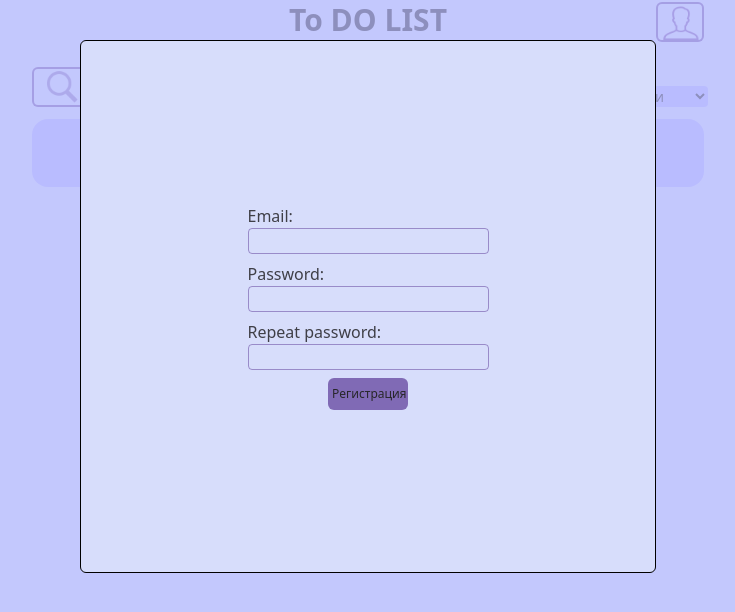
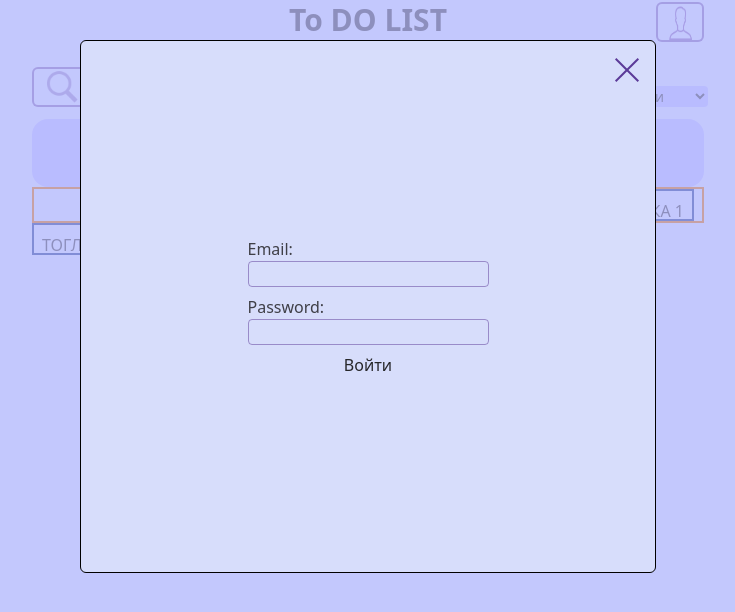
Before and after one commit to SharikovStepan/todo-list, a React (Vite) app: page / in a window 1280 px wide. Both pictures are taken after a click on the button 952 px from the left and 22 px from the top of the page. Shown: the top 612 px of the page, without its empty margins (272-1007 px from the left). Built offline with nearby package versions, Linux system fonts and the light colour scheme.

Commit message:
start work with motion

```diff
--- a/package.json
+++ b/package.json
@@ -11,6 +11,7 @@
   },
   "dependencies": {
     "@tailwindcss/vite": "^4.1.11",
+    "motion": "^12.23.21",
     "react": "^19.1.0",
     "react-dom": "^19.1.0",
     "tailwindcss": "^4.1.11"
--- a/src/App.css
+++ b/src/App.css
@@ -37,3 +37,40 @@
 .input {
   @apply w-full h-full px-1 focus:outline-2 focus:outline-primary rounded-sm;
 }
+
+.close-cross {
+  cursor: pointer;
+}
+.close-cross::before,
+.close-cross::after {
+  /* @apply bg-primary; */
+  background-color: #5c3a98;
+  content: "";
+  position: absolute;
+  top: 50%;
+  left: 0;
+  width: 100%;
+  height: 2px;
+  transition: all 0.3s ease;
+}
+.close-cross::before {
+  transform: rotate(45deg);
+}
+.close-cross::after {
+  transform: rotate(-45deg);
+}
+
+@media (hover: hover) {
+  .close-cross:hover::before,
+  .close-cross:hover::after {
+    box-shadow: 0px 0px 2px #5c3a98;
+  }
+  .hover-note {
+	will-change: transform;
+    @apply hover:border-primary hover:transform-flat hover:scale-[1.01];
+  }
+  .hover-button {
+    will-change: transform;
+    @apply hover:bg-secondary;
+  }
+}
--- a/src/App.jsx
+++ b/src/App.jsx
@@ -1,4 +1,5 @@
 import { useEffect, useReducer, useState } from "react";
+import { AnimatePresence, motion, transform } from "motion/react";
 import "./App.css";
 import Button from "./components/Button";
 import Note from "./components/Note";
@@ -45,10 +46,11 @@ function sortReducer(state, action) {
 }
 
 const initialUiState = {
+  isUser: false,
   isNoteEdit: false,
   isSearch: false,
-  isSignUp: true,
-  isLogIn: false,
+  isSignUp: false,
+  isLogIn: true,
 };
 
 const initialSortState = {
@@ -59,6 +61,7 @@ const initialSortState = {
 };
 
 function App() {
+  const [isSecond, setIsSecond] = useState(false);
   const [isLogined, setIsLogined] = useState(false);
 
   const [sortState, dispatchSort] = useReducer(sortReducer, initialSortState);
@@ -104,8 +107,6 @@ function App() {
 
     dispatchSort({ type: "currentTag", value: tagNum });
     localStorage.setItem("tag", tagNum);
-
-    console.log("смена тега");
 
     if (sortState.searchText == "") {
       setNotesData(filterNotesByTag(tagNum, sortState.sortDirection));
@@ -181,10 +182,17 @@ function App() {
   };
 
   const editNote = (e) => {
-    const noteToEdit = notesData.filter((note) => note.noteId == e.currentTarget.id);
+    if (!e.target.closest("button")) {
+      const noteToEdit = notesData.find((note) => note.noteId == e.currentTarget.id);
+      console.log("noteToEditnoteToEdit", noteToEdit);
 
-    if (e.target.closest("button")) {
-      localStorage.removeItem(noteToEdit[0].noteId);
+      setNoteToEdit(noteToEdit);
+      dispatchUiState({ type: "isNoteEdit", value: true });
+    }
+  };
+
+  const deleteNote = (id) => {
+    localStorage.removeItem(id);
 
     if (sortState.searchText == "") {
       setNotesData(filterNotesByTag(sortState.currentTag, sortState.sortDirection));
@@ -193,18 +201,11 @@ function App() {
     }
 
     const uniqueTagsArr = checkUniqueTags(getLocalNotes());
-
     const sortedTags = sortTags(uniqueTagsArr);
-
     const isTag = sortedTags.some((tagObj) => tagObj.id == sortState.currentTag);
-
     if (sortState.currentTag != "0" && !isTag) {
       changeTag();
       setTags([DEFAULT_TAG, ...sortedTags]);
-      }
-    } else if (!e.target.closest("label")) {
-      setNoteToEdit(...noteToEdit);
-      dispatchUiState({ type: "isNoteEdit", value: true });
     }
   };
 
@@ -218,7 +219,6 @@ function App() {
     }
   }, [isLogined]);
 
-
   const getLogIn = (email, password) => {
     console.log("email APP", email);
     console.log("password APP", password);
@@ -230,32 +230,19 @@ function App() {
     console.log("repeatPassword APP", repeatPassword);
   };
 
+  const closeModal = () => {
+    dispatchUiState({ type: "isUser", value: false });
+  };
+
   return (
     <>
       <div className="flex flex-col gap-3 w-2xs sm:w-xl md:w-2xl">
-        {(uiState.isNoteEdit || uiState.isUser) && <BlurMask />}
+        <AnimatePresence>{(uiState.isNoteEdit || uiState.isUser) && <BlurMask />}</AnimatePresence>
         <div className="w-full sm:relative flex flex-col justify-center items-center mt-0.5">
           <h1 className="font-bold text-3xl mx-auto">To DO LIST</h1>
           <Button
             onClick={userInfo}
-            className={[
-              "bg-primary-bg",
-              "hover:bg-secondary",
-              "border-2",
-              "border-primary",
-              "w-10",
-              "h-8",
-              "flex",
-              "justify-center",
-              "items-center",
-              "sm:w-12",
-              "sm:h-10",
-              "absolute",
-              "top-2",
-              "sm:top-0",
-              "sm:right-0",
-              "right-2",
-            ]}>
+            className={`bg-primary-bg hover-button border-2 border-primary w-10 h-8 flex justify-center items-center sm:w-12 sm:h-10 absolute top-2 sm:top-0 sm:right-0 right-2`}>
             <img className="w-full h-full" src={isLogined ? `images/loginTrue.png` : `images/login.png`} alt="login" />
           </Button>
           <UserName>{userData.user ? userData?.email : "пользователь: гость"}</UserName>
@@ -264,10 +251,10 @@ function App() {
           <div className="absolute top-2 left-2 sm:relative sm:top-0 sm:left-0 sm:justify-self-start">
             <Button
               onClick={() => switchSearchStatus(!uiState.isSearch)}
-              className={["bg-primary-bg", "hover:bg-secondary", "border-2", "border-primary", "w-10", "h-8", "rounded-[50%]", "flex", "justify-center", "items-center", "sm:w-15", "sm:h-10"]}>
+              className={`bg-primary-bg hover-button border-2 border-primary w-10 h-8 rounded-[50%] flex justify-center items-center sm:w-15 sm:h-10`}>
               <img className="h-full" src="images/search.png" alt="search" />
             </Button>
-            {uiState.isSearch && <Search onClick={() => switchSearchStatus(false)} onChangeSearchInput={getNotesBySearchText} />}
+            <AnimatePresence>{uiState.isSearch && <Search key="search" onClick={() => switchSearchStatus(false)} onChangeSearchInput={getNotesBySearchText} />}</AnimatePresence>
           </div>
           <div className="justify-self-start sm:justify-self-center">
             <Button
@@ -275,7 +262,7 @@ function App() {
                 setNoteToEdit("");
                 dispatchUiState({ type: "isNoteEdit", value: true });
               }}
-              className={["bg-primary", "text-zinc-700", "hover:bg-secondary", "text-xs", "w-20", "h-6", "sm:w-30", "sm:h-10", "sm:text-base"]}>
+              className={`bg-primary text-zinc-700 hover-button text-xs w-20 h-6 sm:w-30 sm:h-10 sm:text-base`}>
               Добавить
             </Button>
           </div>
@@ -286,22 +273,7 @@ function App() {
               </OptionList>
               <Button
                 onClick={changeSortDirection}
-                className={[
-                  "flex",
-                  "justify-center",
-                  "bottom-0",
-                  "left-0",
-                  "absolute",
-                  "bg-primary-bg",
-                  "sm:h-5",
-                  "hover:bg-secondary",
-                  "border",
-                  "border-primary",
-                  "w-5",
-                  "h-4.5",
-                  "text-xs",
-                  "-translate-x-[calc(100%+4px)]",
-                ]}>
+                className={`flex justify-center bottom-0 left-0 absolute bg-primary-bg sm:h-5 hover-button border border-primary w-5 h-4.5 text-xs -translate-x-[calc(100%+4px)]`}>
                 <img className="h-full" src="images/sorting.png" alt="sorting" />
               </Button>
             </div>
@@ -317,6 +289,7 @@ function App() {
             notesData.map((note) => {
               return (
                 <Note
+                  onDelete={deleteNote}
                   sortNum={sortState.sortType}
                   onClick={editNote}
                   bgColor={`bg-note-${note.priority}`}
@@ -325,7 +298,7 @@ function App() {
                   dateCreate={note.dateCreate}
                   key={note.noteId}
                   id={note.noteId}>
-                  {note.name}{" "}
+                  {note.name}
                 </Note>
               );
             })
@@ -334,8 +307,41 @@ function App() {
           )}
         </div>
       </div>
+      <AnimatePresence>
         {uiState.isNoteEdit && <EditNote noteToEdit={noteToEdit} onSave={addNewNote} onClose={() => dispatchUiState({ type: "isNoteEdit", value: false })} />}
-      {uiState.isUser && <div className="modal flex flex-col">{uiState.isLogIn ? <LogIn getLogIn={getLogIn} /> : uiState.isSignUp ? <SingUp registration={registration} /> : <UserInfo />}</div>}
+        {uiState.isUser && (
+          <motion.div
+            initial={{ opacity: 0, scale: 0.97 }}
+            animate={{ opacity: 1, scale: 1, transition: { duration: 0.5, type: "spring", damping: 10 } }}
+            exit={{ opacity: 0, scale: 0.97 }}
+            className="modal flex flex-col will-change-transform">
+            {uiState.isLogIn ? <LogIn getLogIn={getLogIn} onClose={closeModal} /> : uiState.isSignUp ? <SingUp registration={registration} onClose={closeModal} /> : <UserInfo />}
+          </motion.div>
+        )}
+      </AnimatePresence>
+
+      <div className="flex justify-end border-2 gap-20 border-amber-600 px-2">
+        <AnimatePresence>
+          <motion.button key="button-1" layout transition={{ duration: 0.3 }} className={`border-2 border-blue-900 w-auto h-8 cursor-pointer p-2 ${isSecond ? "" : ""}`}>
+            {isSecond ? "КНОПКА 1КНОПКА 1" : "КНОПКА 1"}
+          </motion.button>
+          {isSecond && (
+            <motion.button
+              layout
+              key="button-2"
+              //   initial={'initial'}
+              exit={{ width: 0, padding: 0 }}
+              animate={{ width: "auto" }}
+              transition={{ duration: 0.3 }}
+              className="border-2 border-blue-900 w-auto h-8 cursor-pointer px-2 overflow-hidden">
+              КНОПКА 2
+            </motion.button>
+          )}
+        </AnimatePresence>
+      </div>
+      <motion.button onClick={() => setIsSecond((prev) => !prev)} className="border-2 border-blue-900 w-auto h-8 cursor-pointer p-2">
+        ТОГЛ
+      </motion.button>
     </>
   );
 }
--- a/src/components/BlurMask.jsx
+++ b/src/components/BlurMask.jsx
@@ -1,7 +1,9 @@
+import { motion } from "motion/react";
+
 function BlurMask() {
   return (
     <>
-      <div className="bg-blur fixed inset-0 w-screen h-screen z-10"></div>
+      <motion.div initial={{ opacity: 0 }} animate={{ opacity: 1 }} exit={{ opacity: 0 }} className="bg-blur fixed inset-0 w-screen h-screen z-10"></motion.div>
     </>
   );
 }
--- a/src/components/Button.jsx
+++ b/src/components/Button.jsx
@@ -1,8 +1,44 @@
+import { motion } from "motion/react";
+
 function Button(props) {
-  const classNames = ["text-primary", "cursor-pointer", "block", "rounded-md", props.className.join(" ")];
+  // props.className.join(" ")];
+//   const size =
+  const variants = {
+    initial: {
+      width: 0,
+      paddingRight: 0,
+      paddingLeft: 0,
+      marginLeft: 0,
+      marginTop: 0,
+    },
+    animate: {
+      scale: 1,
+      width: props.width,
+      paddingRight: "0.5rem",
+      paddingLeft: "0.5rem",
+      marginLeft: props.toRight ? 20 : 0,
+		marginTop: props.toBottom ? 20 : 0,
+      opacity: 1,
+      transition: { duration: 0.5, type: "spring", bounce: 0.25, damping: 10 },
+    },
+    exit: { width: 0, paddingRight: 0, paddingLeft: 0, marginLeft: 0, marginTop: 0, transition: { duration: 0.3, type: "tween", ease: "linear" } },
+  };
+  const classNames = `text-primary cursor-pointer block rounded-md overflow-hidden ${props.className}`;
   return (
     <>
-      <button type={props.type} onClick={props.onClick} className={classNames.join(" ")}>{props.children}</button>
+      <motion.button
+        layout={props.isLayout ? true : false}
+        initial={props.isInitial ? "initial" : false}
+        variants={variants}
+        animate="animate"
+        exit="exit"
+        whileTap={{ boxShadow: "0px 0px 5px var(--color-primary)", scale: 0.97, transition: { duration: 0.1, type: "tween", ease: "linear" } }}
+        type={props.type}
+        onClick={props.onClick}
+        className={classNames}
+        key={props.motionKey}>
+        {props.children}
+      </motion.button>
     </>
   );
 }
--- a/src/components/LogIn.jsx
+++ b/src/components/LogIn.jsx
@@ -1,4 +1,5 @@
 import { useReducer } from "react";
+import { motion } from "motion/react";
 import Button from "./Button";
 
 const initialState = { email: "", password: "" };
@@ -11,7 +12,7 @@ const reducer = (state, action) => {
   }
 };
 
-function LogIn({ getLogIn }) {
+function LogIn({ getLogIn, onClose }) {
   const [state, dispatch] = useReducer(reducer, initialState);
 
   const handleSubmit = (e) => {
@@ -20,10 +21,11 @@ function LogIn({ getLogIn }) {
     const password = state.password;
     getLogIn(email, password);
   };
-
+//   initial={{ opacity: 0 }} animate={{ opacity: 1, transition: { duration: 2 } }}
   return (
     <>
-      <form className="flex flex-col flex-1 justify-center items-center gap-2" action="#" onSubmit={handleSubmit}>
+      <motion.form  className="flex flex-col flex-1 justify-center items-center gap-2" action="#" onSubmit={handleSubmit}>
+        <motion.div whileTap={{ scale: 0.95, transition: { duration: 0.1, type: "tween", ease: "linear" } }} className=" close-cross absolute top-3 right-3 w-8 h-8" onClick={onClose}></motion.div>
         <div className="flex flex-col">
           <label htmlFor="email">Email:</label>
           <div className="border grow border-secondary rounded-sm">
@@ -37,10 +39,10 @@ function LogIn({ getLogIn }) {
           </div>
         </div>
 
-          <Button type="submit" className={["bg-primary", "hover:bg-secondary", "h-8", "w-full", "sm:w-20", "text-xs", "px-1", " text-zinc-800"]}>
+        <Button type="submit" className={["bg-primary", "hover-button", "h-8", "w-full", "sm:w-20", "text-xs", "px-1", " text-zinc-800"]}>
           Войти
         </Button>
-      </form>
+      </motion.form>
     </>
   );
 }
```
Also changed, not shown: src/components/EditNote.jsx (+38 -19 lines), src/components/Note.jsx (+7 -3 lines), src/components/Search.jsx (+11 -4 lines), src/utils/checkUniqueTags.js (+4 -6 lines), public/images/trash.png, 1 other file (tests, documents, lock files or other folders). Lines whose indentation alone changed are shown as unchanged.
